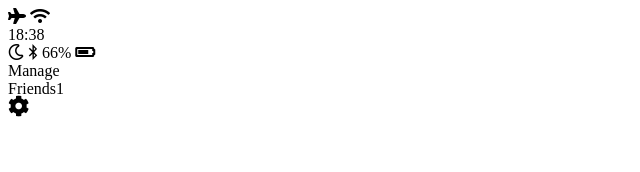
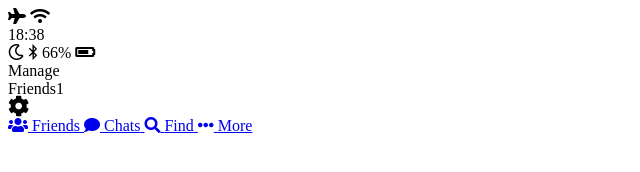
Before and after one commit to anselhong1445/text-messaging-web-app-design, a plain HTML site: page index.html in a window 1280 px wide. Shown: the whole page, without its empty margins (0-640 px from the left). Drawn offline with Linux system fonts and the light colour scheme.

Commit message:
Design nav

```diff
--- a/friends.html
+++ b/index.html
@@ -1,4 +1,4 @@
-<!-- This displays "chat" page, which first appears upon request -->
+<!-- This displays "friends" page, which first appears upon request -->
 <!DOCTYPE html>
 <!--[if lt IE 7]>      <html class="no-js lt-ie9 lt-ie8 lt-ie7"> <![endif]-->
 <!--[if IE 7]>         <html class="no-js lt-ie9 lt-ie8"> <![endif]-->
@@ -57,6 +57,20 @@
         <div class="header-column"><i class="fas fa-cog fa-lg"></i></div>
       </div>
     </header>
+    <nav class="tab">
+      <a href="index.html" class="tab__item tab--selected">
+        <i class="tab__img fas fa-users"></i> <span class="tab-text">Friends</span>
+      </a>
+      <a href="chats.html" class="tab__item">
+        <i class="tab__img fas fa-comment"></i> <span class="tab-text">Chats</span>
+      </a>
+      <a href="find.html" class="tab__item">
+        <i class="tab__img fas fa-search"></i> <span class="tab-text">Find</span>
+      </a>
+      <a href="more.html" class="tab__item">
+        <i class="tab__img fas fa-ellipsis-h"></i> <span class="tab-text">More</span>
+      </a>
+    </nav>
     <script src="" async defer></script>
   </body>
 </html>
```
Also changed, not shown: chats.html (+15 -1 lines), find.html (+13 -1 lines), more.html (+13 -1 lines), profile.html (+1 -1 lines), 1 other file.
